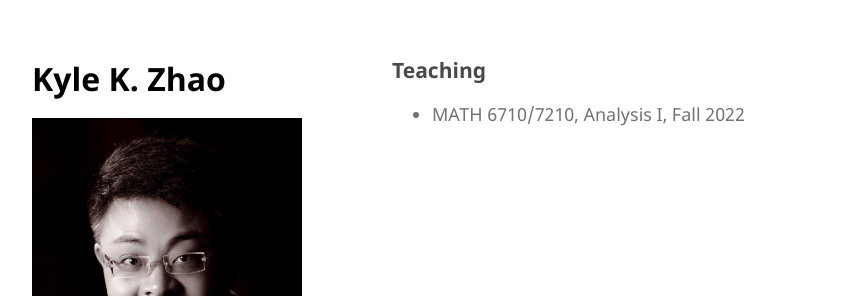
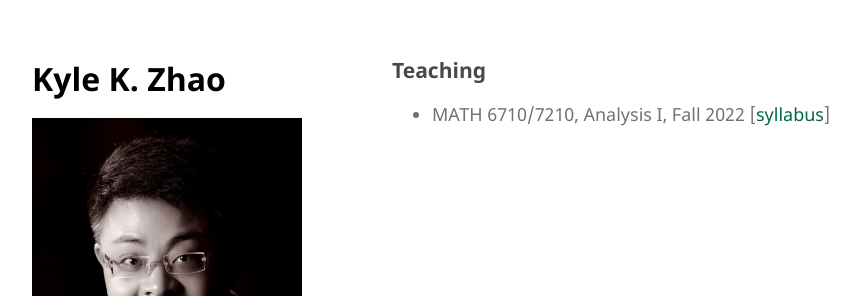
Before and after one commit to kylekunzhao/kylekunzhao.github.io, a Jekyll site: the page built from teaching/index.markdown, in a window 1280 px wide. Shown: the top 296 px of the page, without its empty margins (178-1038 px from the left). Built offline with Jekyll 4.4.1, drawn with Linux system fonts in a browser that asks for light colours.

Commit message:
add math 7210 syllabus

```diff
--- a/teaching/index.markdown
+++ b/teaching/index.markdown
@@ -5,4 +5,4 @@ title: Teaching
 
 ### Teaching
 
-- MATH 6710/7210, Analysis I, Fall 2022
+- MATH 6710/7210, Analysis I, Fall 2022 [[syllabus](./Math7210/7210-syllabus-fall-2022.pdf)]
```
Also changed, not shown: 1 other file.
